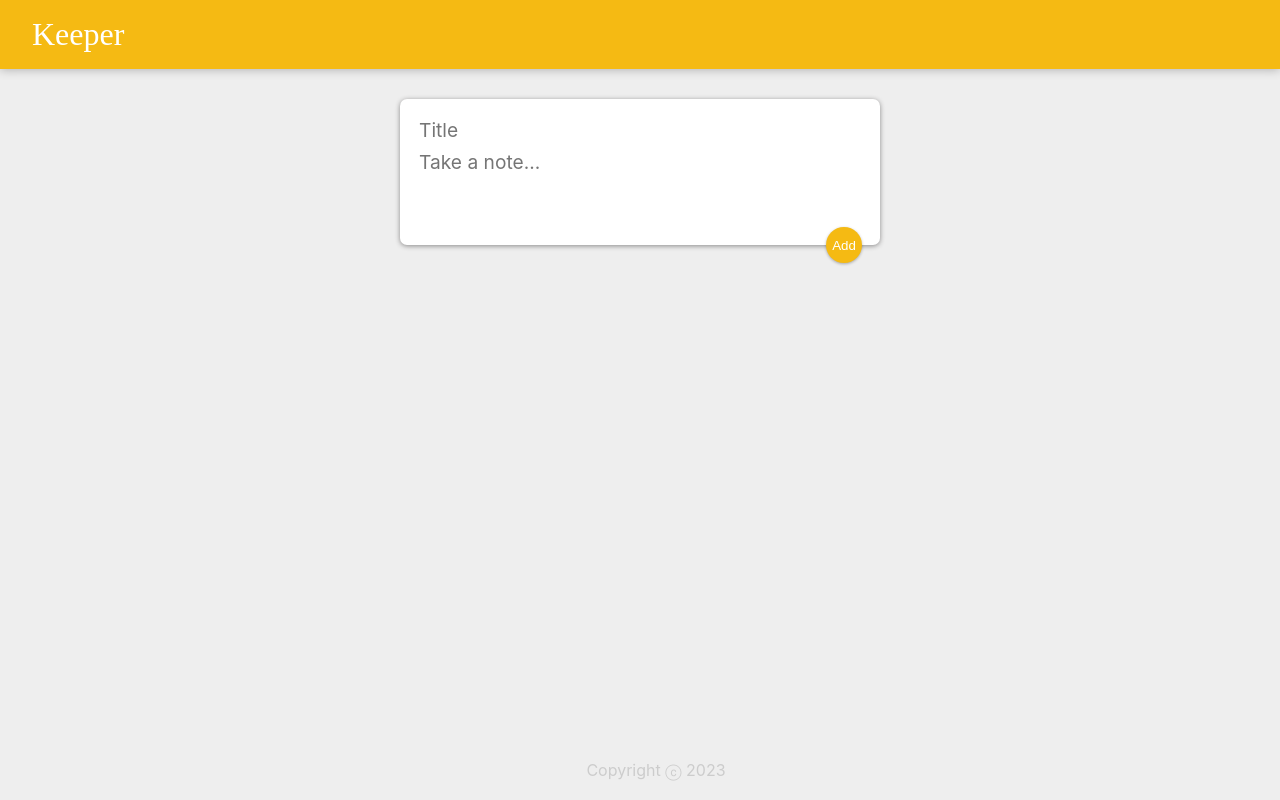
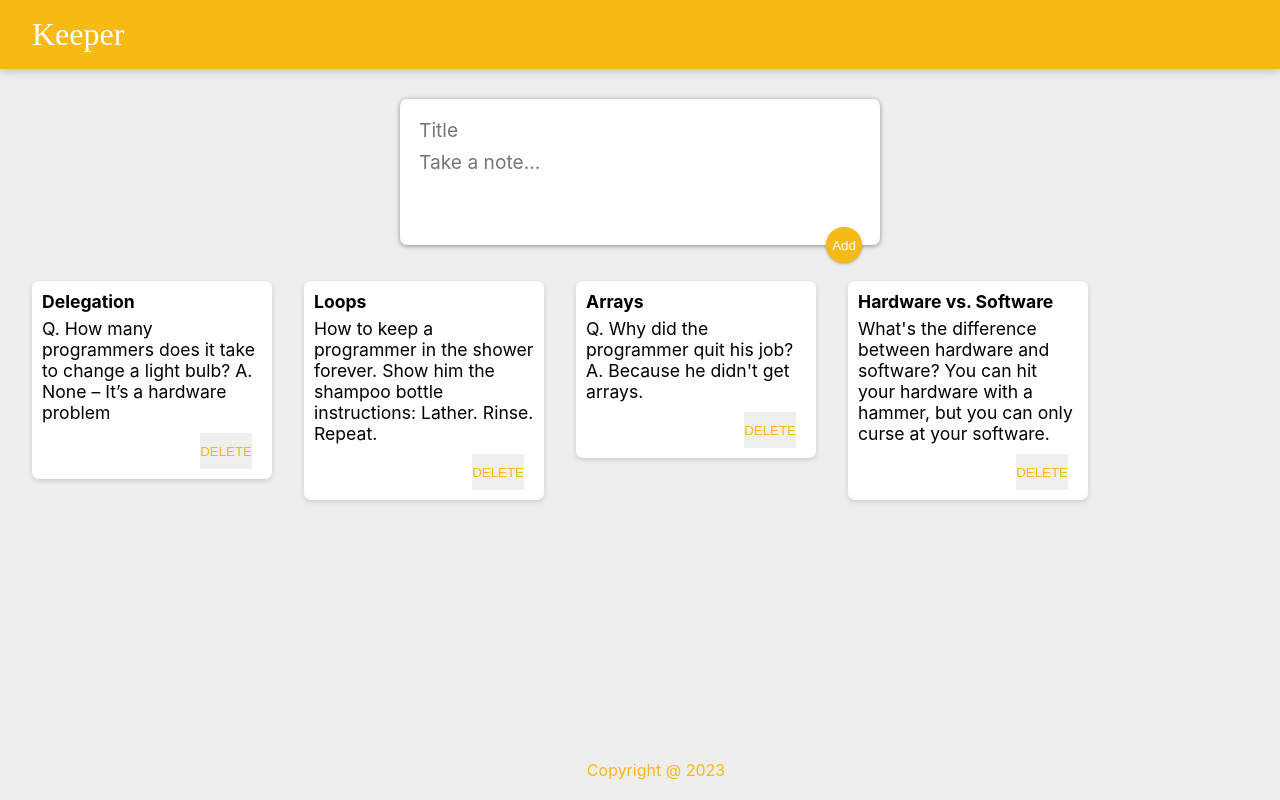
Before and after one commit to Aishu2612/MidtermNotesApp, a React (Create React App) app: page / in a window 1280 px wide. Built offline with nearby package versions, Linux system fonts and the light colour scheme.

Commit message:
updated css

```diff
--- a/src/App.css
+++ b/src/App.css
@@ -33,7 +33,7 @@ footer {
 }
 
 footer p {
-  color: #ccc;
+  color: #f5ba13;
 }
 .note {
   background: #fff;
@@ -61,7 +61,7 @@ footer p {
   margin-right: 10px;
   color: #f5ba13;
   border: none;
-  width: 36px;
+
   height: 36px;
   cursor: pointer;
   outline: none;
--- a/src/App.js
+++ b/src/App.js
@@ -2,11 +2,12 @@ import React, { useState } from "react";
 import Header from "./components/Header";
 import Footer from "./components/Footer";
 import Note from "./components/Note";
-import CreateArea from "./components/CreateArea";
+import Notes from "./components/Notes";
 import './App.css';
+import defaultNotes from './data/notes'
 
 function App() {
-  const [notes, setNotes] = useState([]);
+  const [notes, setNotes] = useState(defaultNotes);
 
   function addNote(newNote) {
     setNotes(prevNotes => {
@@ -25,7 +26,7 @@ function App() {
   return (
     <div>
       <Header />
-      <CreateArea onAdd={addNote} />
+      <Notes onAdd={addNote} />
       {notes.map((noteItem, index) => {
         return (
           <Note
--- a/src/components/Footer.js
+++ b/src/components/Footer.js
@@ -4,7 +4,7 @@ function Footer() {
   const year = new Date().getFullYear();
   return (
     <footer>
-      <p>Copyright ⓒ {year}</p>
+      <p>Copyright @ {year}</p>
     </footer>
   );
 }
--- a/src/components/CreateArea.js
+++ b/src/components/Notes.js
@@ -1,6 +1,6 @@
 import React, { useState } from "react";
 
-function CreateArea(props) {
+function Notes(props) {
   const [note, setNote] = useState({
     title: "",
     content: ""
@@ -48,4 +48,4 @@ function CreateArea(props) {
   );
 }
 
-export default CreateArea;
+export default Notes;
--- a/src/data/notes.js
+++ b/src/data/notes.js
@@ -1,4 +1,4 @@
-const notes = [
+const defNotes = [
     {
         key: 1,
         title: "Delegation",
@@ -24,3 +24,5 @@ const notes = [
             "What's the difference between hardware and software? You can hit your hardware with a hammer, but you can only curse at your software."
     }
 ];
+
+export default  defNotes;
```
